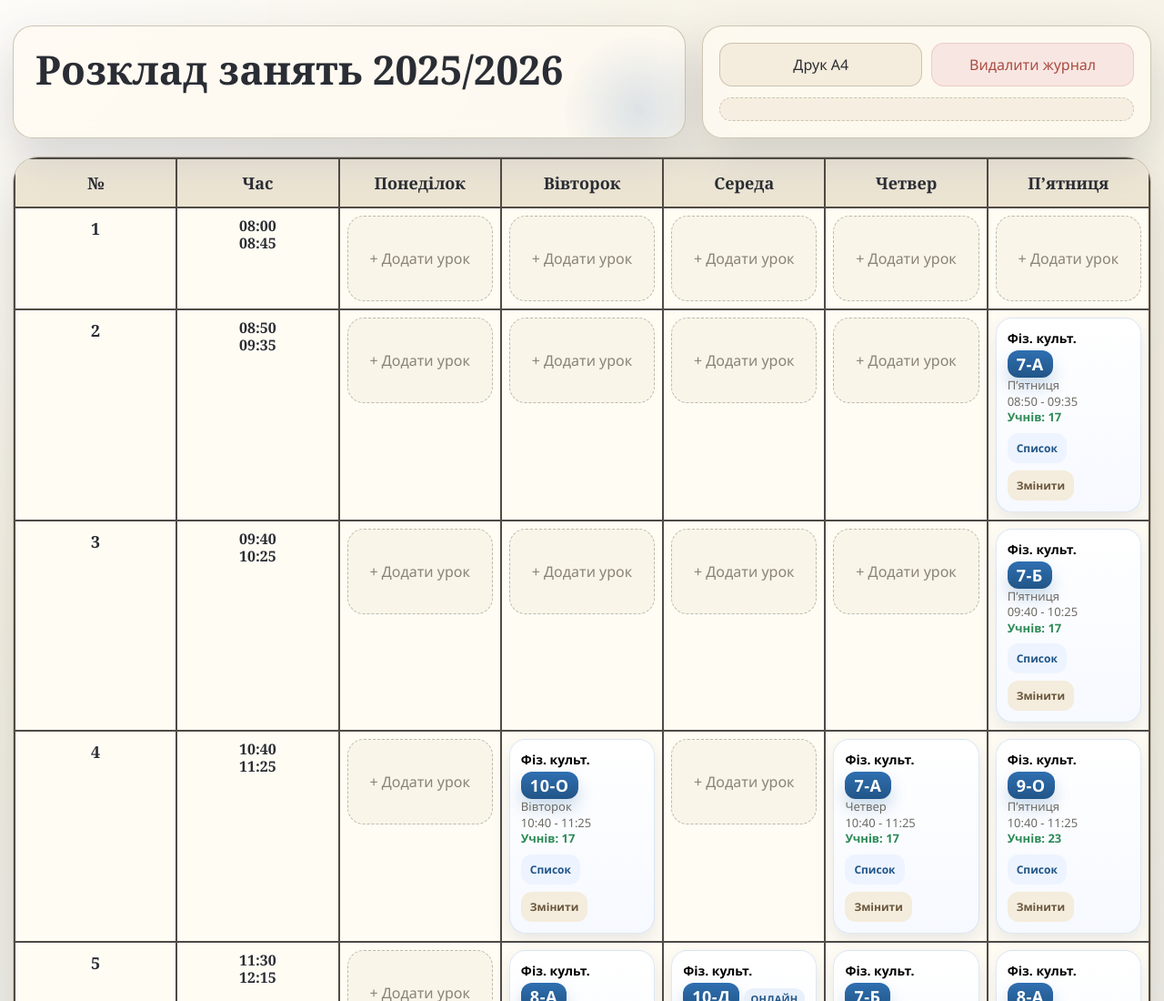
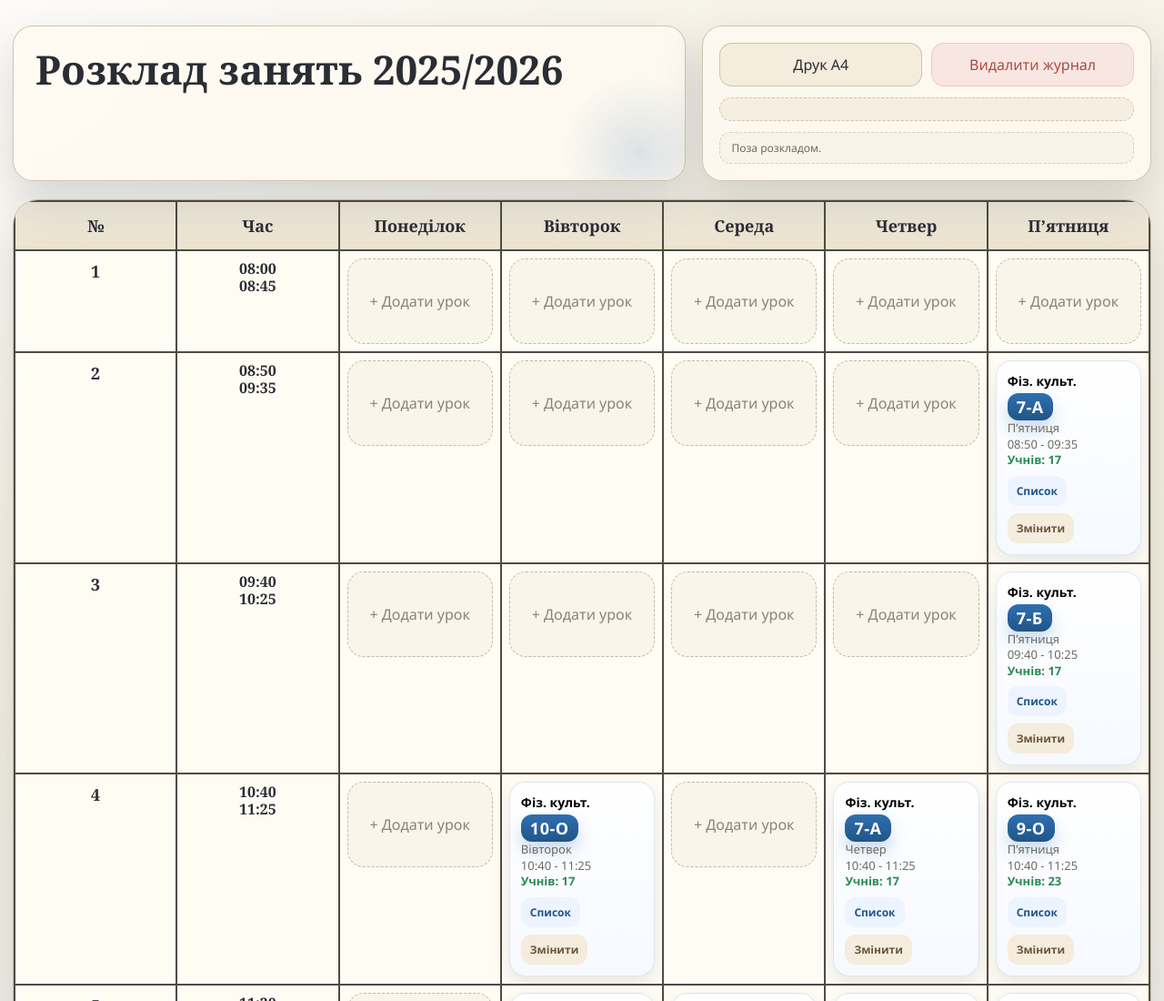
Before and after one commit to olegmilan2/school, a website: page schedule.html in a window 1280 px wide. Shown: the top 1100 px of the page at 91% size. Drawn offline with Linux system fonts and the light colour scheme.

Commit message:
Add lesson/break countdown timer

```diff
--- a/schedule.html
+++ b/schedule.html
@@ -177,6 +177,15 @@
       font-size: 13px;
     }
 
+    .timer {
+      padding: 8px 12px;
+      border-radius: 12px;
+      background: #f9f4e7;
+      border: 1px dashed rgba(201, 191, 171, 0.7);
+      color: var(--muted);
+      font-size: 12px;
+    }
+
     .board {
       background: var(--paper);
       border: 1px solid rgba(201, 191, 171, 0.95);
@@ -822,6 +831,7 @@
           <button class="btn btn-danger" id="resetBtn">Видалити журнал</button>
         </div>
         <div class="status" id="statusText"></div>
+        <div class="timer" id="timerText"></div>
       </aside>
     </section>
 
@@ -933,6 +943,30 @@
       7: "13:10 - 13:55",
       8: "14:00 - 14:45"
     };
+
+    function parseTimeToMinutes(value) {
+      const [hours, minutes] = value.split(":").map(Number);
+      if (Number.isNaN(hours) || Number.isNaN(minutes)) {
+        return null;
+      }
+      return hours * 60 + minutes;
+    }
+
+    function getDailyLessonIntervals() {
+      return Object.keys(lessonTimes)
+        .map(key => {
+          const raw = lessonTimes[key];
+          const [startRaw, endRaw] = raw.split(" - ").map(part => part.trim());
+          const start = parseTimeToMinutes(startRaw);
+          const end = parseTimeToMinutes(endRaw);
+          if (start === null || end === null) {
+            return null;
+          }
+          return { start, end };
+        })
+        .filter(Boolean)
+        .sort((a, b) => a.start - b.start);
+    }
 
     const healthGroups = ["Основна", "Підготовча", "Спеціальна", "Відсутня"];
 
@@ -1095,6 +1129,16 @@
 
     const scheduleBody = document.getElementById("scheduleBody");
     const statusText = document.getElementById("statusText");
+    let timerText = document.getElementById("timerText");
+    if (!timerText) {
+      const toolbar = document.querySelector(".toolbar");
+      if (toolbar) {
+        timerText = document.createElement("div");
+        timerText.className = "timer";
+        timerText.id = "timerText";
+        toolbar.appendChild(timerText);
+      }
+    }
     const viewOverlay = document.getElementById("viewOverlay");
     const editOverlay = document.getElementById("editOverlay");
     const studentsList = document.getElementById("studentsList");
@@ -1426,6 +1470,58 @@
       return { day, hour, subject, className, students };
     }
 
+    function updateTimer() {
+      if (!timerText) {
+        return;
+      }
+
+      const intervals = getDailyLessonIntervals();
+      if (!intervals.length) {
+        timerText.textContent = "Поза розкладом.";
+        return;
+      }
+
+      const now = new Date();
+      const dayIndex = now.getDay();
+      if (dayIndex === 0 || dayIndex === 6) {
+        timerText.textContent = "Поза розкладом.";
+        return;
+      }
+      const nowMinutes = now.getHours() * 60 + now.getMinutes() + now.getSeconds() / 60;
+      const first = intervals[0];
+      const last = intervals[intervals.length - 1];
+
+      if (nowMinutes < first.start) {
+        const minutesLeft = Math.max(0, Math.ceil(first.start - nowMinutes));
+        timerText.textContent = `До початку уроку: ${minutesLeft} хв.`;
+        return;
+      }
+
+      if (nowMinutes >= last.end) {
+        timerText.textContent = "Поза розкладом.";
+        return;
+      }
+
+      for (let i = 0; i < intervals.length; i += 1) {
+        const current = intervals[i];
+        const next = intervals[i + 1];
+
+        if (nowMinutes >= current.start && nowMinutes < current.end) {
+          const minutesLeft = Math.max(0, Math.ceil(current.end - nowMinutes));
+          timerText.textContent = `До кінця уроку: ${minutesLeft} хв.`;
+          return;
+        }
+
+        if (next && nowMinutes >= current.end && nowMinutes < next.start) {
+          const minutesLeft = Math.max(0, Math.ceil(next.start - nowMinutes));
+          timerText.textContent = `До кінця перерви: ${minutesLeft} хв.`;
+          return;
+        }
+      }
+
+      timerText.textContent = "Поза розкладом.";
+    }
+
     function updateStudentMeta(day, hour, studentIndex, field, value) {
       const lesson = getLesson(day, hour);
       if (!lesson) {
@@ -1630,6 +1726,8 @@
 
     populateFormOptions();
     renderSchedule();
+    updateTimer();
+    setInterval(updateTimer, 30000);
   </script>
 </body>
 </html>
```
